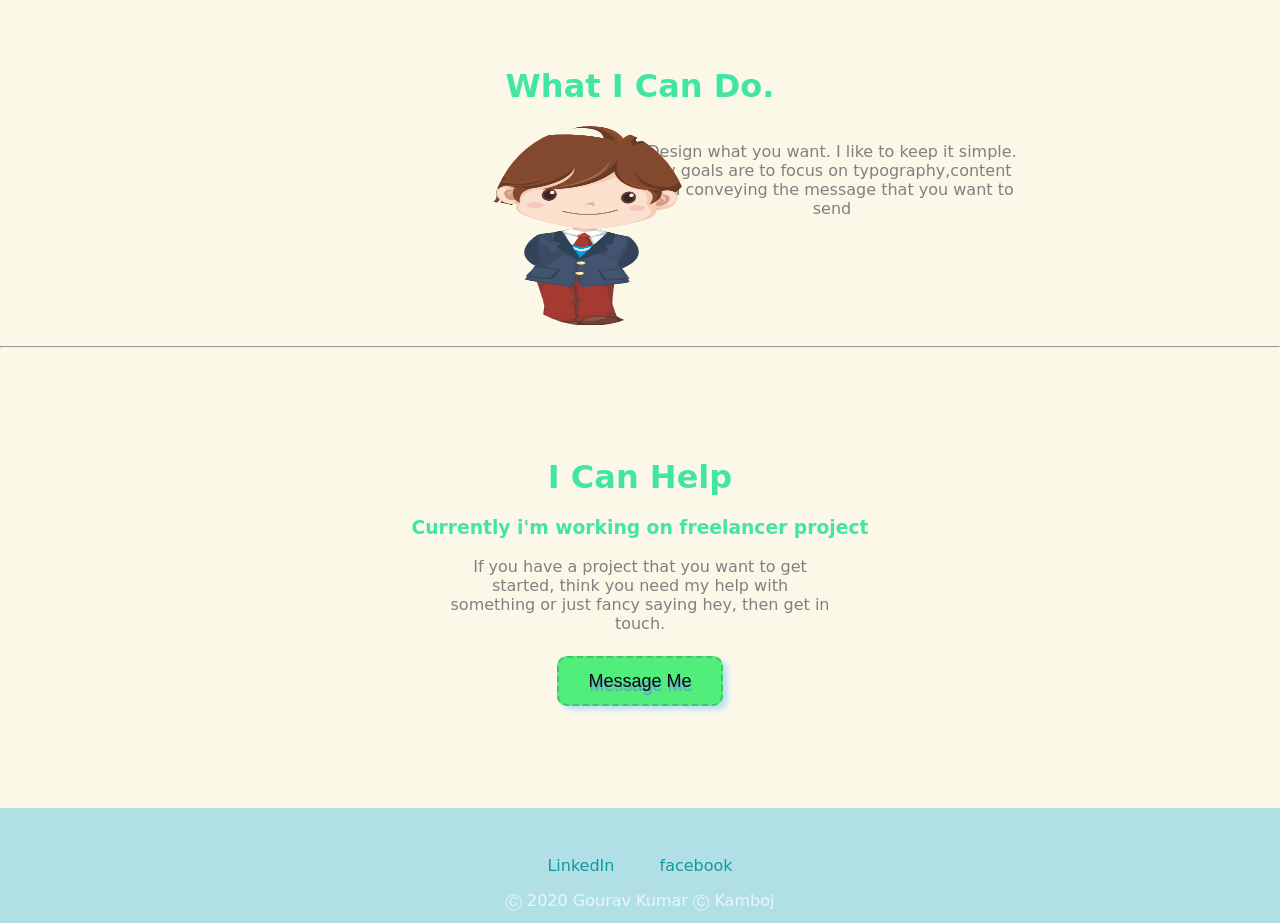
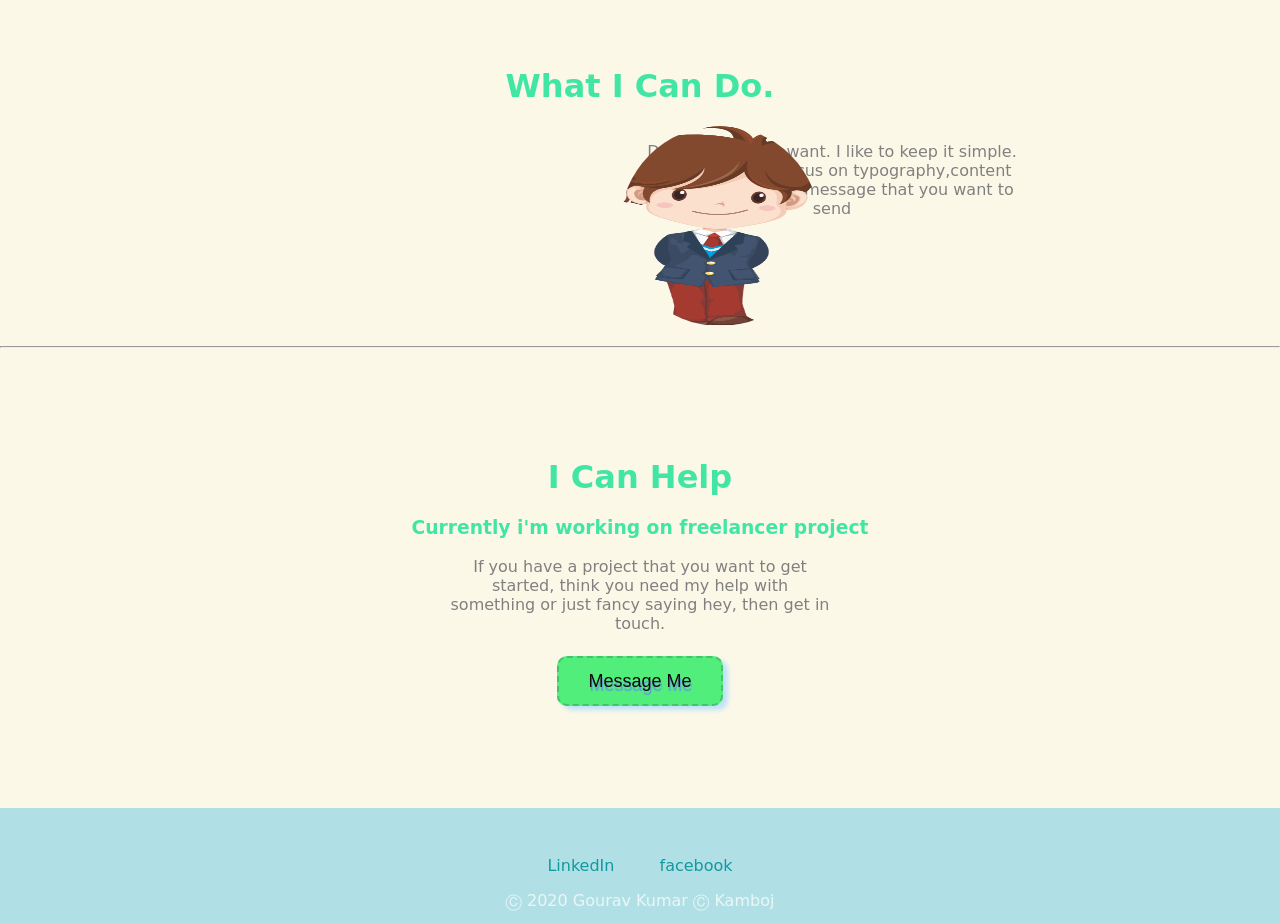
Before and after one commit to Gouravk96/MyBlog, a plain HTML site: page index.html in a window 1280 px wide. Shown: the part 1240-2163 px from the top of the page. Drawn offline with Linux system fonts and the light colour scheme.

Commit message:
Update master.css

```diff
--- a/css/master.css
+++ b/css/master.css
@@ -72,7 +72,7 @@ height: 200px;
 	height: 200px;
 	border-radius: 1000px;
 	position: relative;
-	left: 270px;
+	left: 400px;
 }
 
 .p
```
